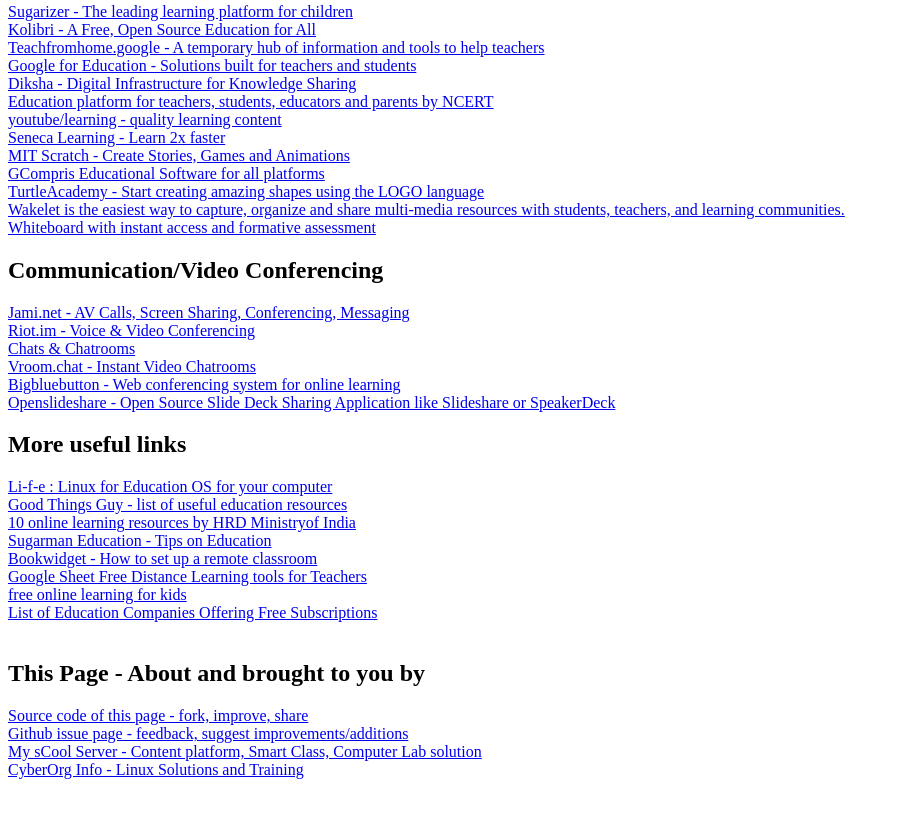
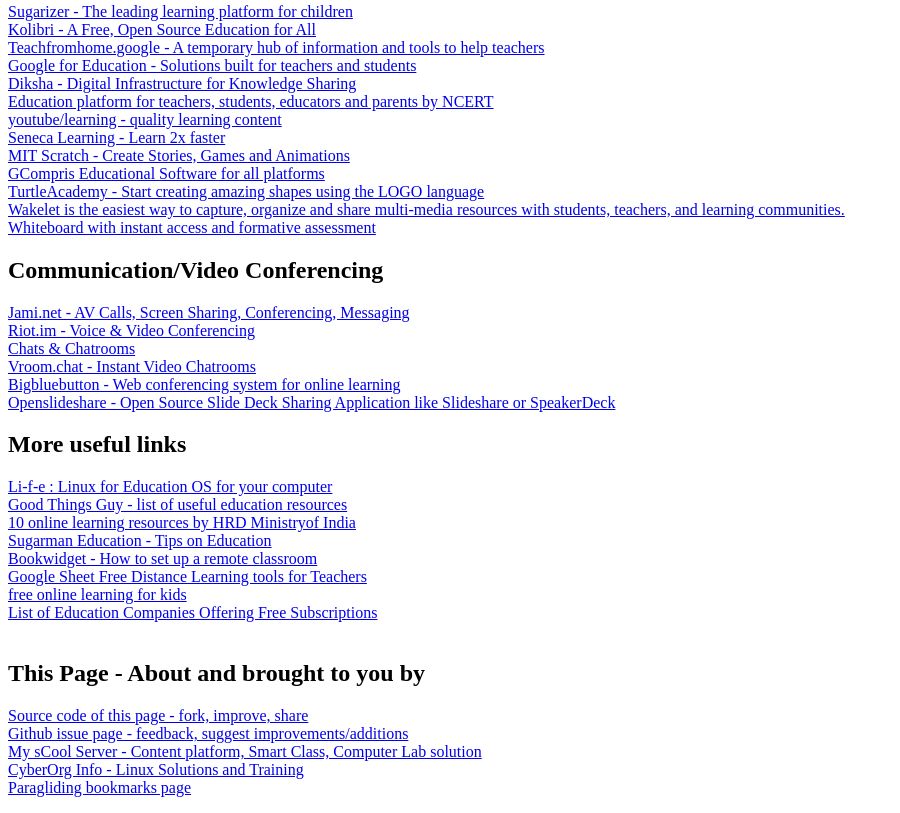
Before and after one commit to cyberorg/edu-resources, a plain HTML site: page index.html in a window 1280 px wide. Shown: the part 916-1729 px from the top of the page, without its empty margins (0-900 px from the left). Drawn offline with Linux system fonts and the light colour scheme.

Commit message:
Update index.html

```diff
--- a/index.html
+++ b/index.html
@@ -80,3 +80,6 @@
 <DT><a href="https://github.com/cyberorg/edu-resources/issues">Github issue page - feedback, suggest improvements/additions</a><br>
 <DT><a href="https://www.myscoolserver.com/">My sCool Server - Content platform, Smart Class, Computer Lab solution</a><br>
 <DT><a href="http://www.cyberorg.co.in">CyberOrg Info - Linux Solutions and Training</a><br>
+<DT><a href="https://j.mp/paraglidingindia">Paragliding bookmarks page</a><br>
+
+</DL></p>
```
